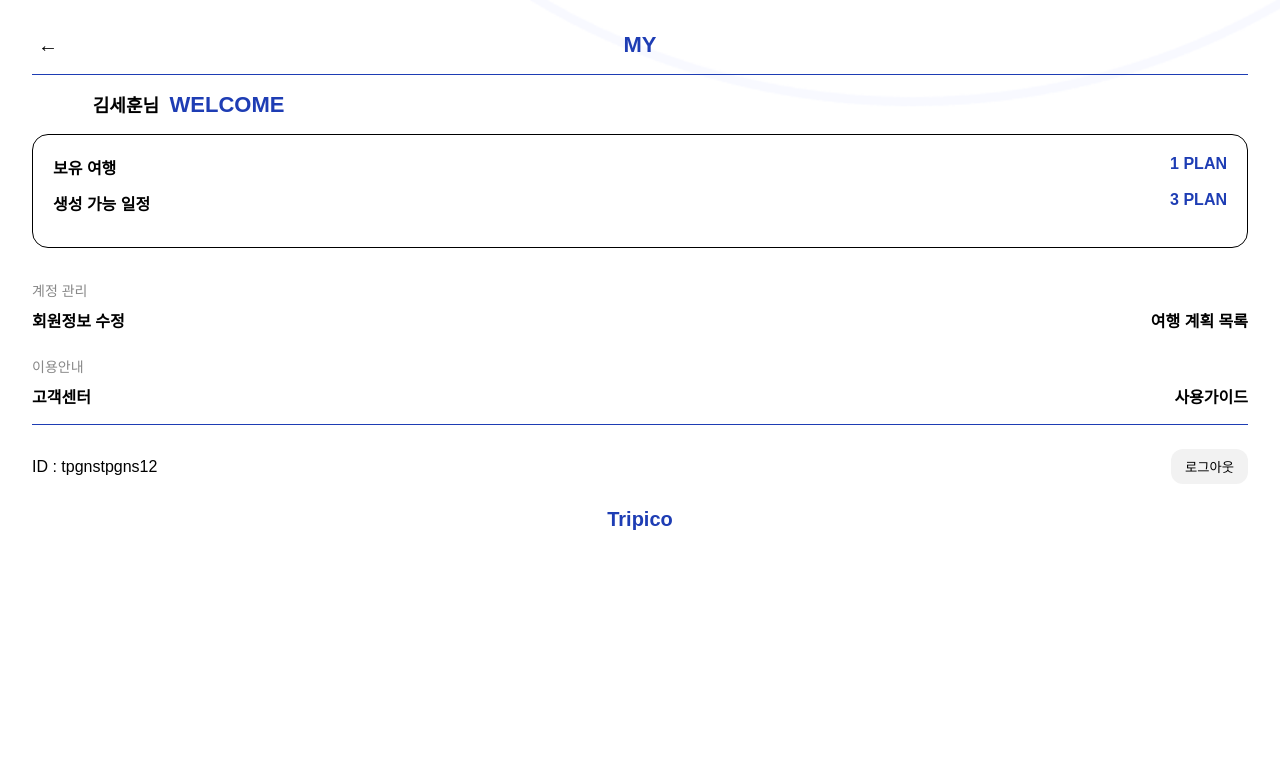
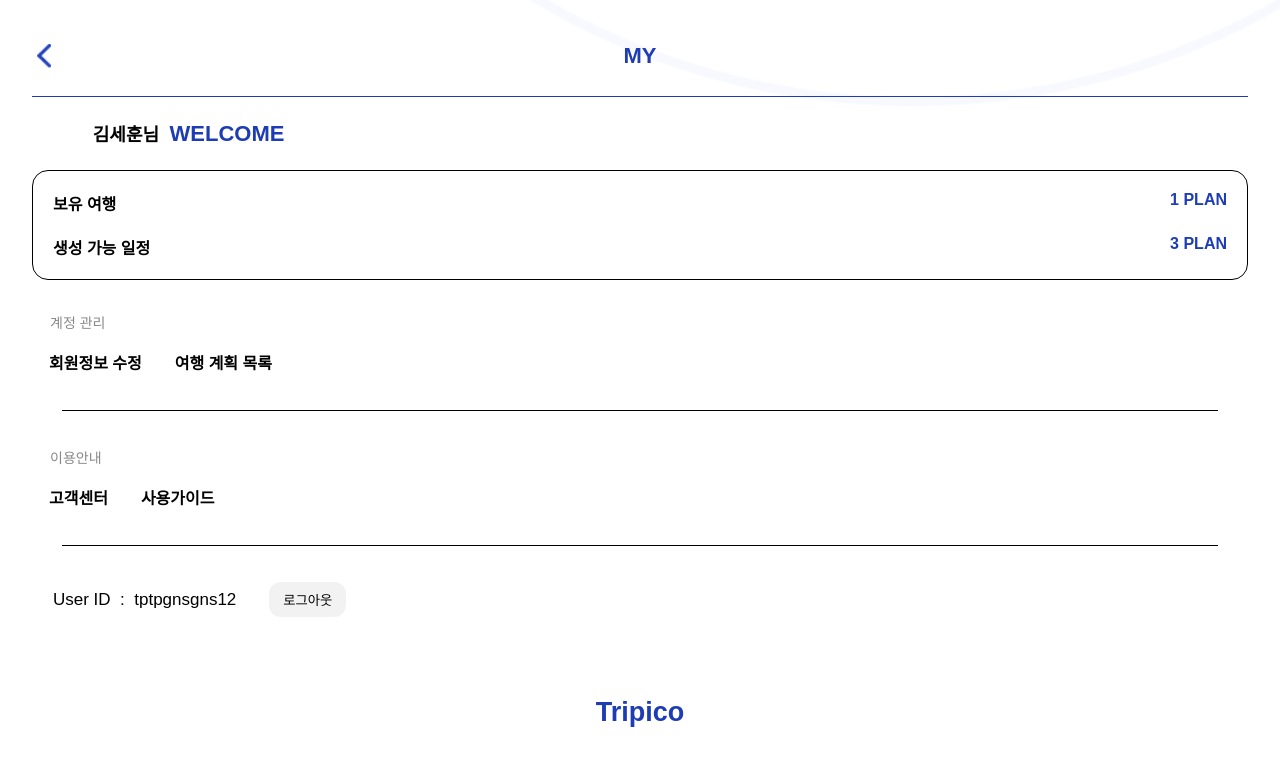
Before and after one commit to kimse8699/Tripico-FE, a React (Vite) app: page /mypage in a window 1280 px wide. Shown: the top 766 px of the page. Built offline with nearby package versions, Linux system fonts and the light colour scheme; a web font is replaced by a local one.

Commit message:
마이페이지 완성

```diff
--- a/src/pages/mypage.jsx
+++ b/src/pages/mypage.jsx
@@ -1,16 +1,18 @@
 import "../pages_styles/mypage.css";
+import { useNavigate } from "react-router-dom";
 
 function Mypage() {
+  const navigate = useNavigate()
   return (
     <div>
       <div className="mypage-container">
         {/* 상단 타이틀 */}
         <div className="mypage-header">
-          <button className="back-button">←</button>
+          <div onClick={()=>{navigate('/')}}className="back-button"></div>
           <h2 className="mypage-title">MY</h2>
         </div>
 
-        <hr className="divider" />
+        <hr className="top-divider" />
 
         {/* 인사말 */}
         <div className="welcome-text">
@@ -20,10 +22,10 @@ function Mypage() {
 
         {/* 여행 카드 */}
         <div className="plan-box">
-          <div className="plan-item">
+          <div className="plan-item1">
             <span>보유 여행</span> <span className="plan-count">1 PLAN</span>
           </div>
-          <div className="plan-item">
+          <div className="plan-item2">
             <span>생성 가능 일정</span>{" "}
             <span className="plan-count">3 PLAN</span>
           </div>
@@ -35,6 +37,7 @@ function Mypage() {
           <div>회원정보 수정</div>
           <div>여행 계획 목록</div>
         </div>
+        <hr className="divider" />
 
         {/* 이용 안내 */}
         <div className="section-title">이용안내</div>
@@ -47,8 +50,11 @@ function Mypage() {
 
         {/* ID + 로그아웃 */}
         <div className="footer-row">
-          <span>ID : tpgnstpgns12</span>
-          <button className="logout-button">로그아웃</button>
+          <div className="login-id">
+            <span>User ID &nbsp;: &nbsp;</span>
+            <span>tptpgnsgns12</span>
+          </div>
+          <button onClick={()=>{navigate('/welcome')}}className="logout-button">로그아웃</button>
         </div>
 
         {/* Tripico 로고 */}
--- a/src/pages_styles/home.css
+++ b/src/pages_styles/home.css
@@ -46,7 +46,7 @@
   }
 
   .schedule-card {
-    width: 100%;
+    width: 90%;
     max-width: 320px;
     background-color: white;
     border-radius: 16px;
--- a/src/pages_styles/mypage.css
+++ b/src/pages_styles/mypage.css
@@ -22,20 +22,31 @@ body {
 }
 
 .mypage-header {
+  display: flex;
   position: relative;
-  text-align: center;
+  align-items: center;
+  justify-content: center;
+  height: 48px;
+
   margin-bottom: 16px;
+  align-items: center;
+  justify-content: space-between;
 }
 
 .back-button {
+  width: 24px;
+  height: 24px;
+  background-image: url('/img/Chevron.png'); /* 이미지 경로 */
+  background-size: contain;
+  background-repeat: no-repeat;
+  background-position: center;
+  border: none;
+  background-color: transparent;
+  cursor: pointer;
   position: absolute;
   left: 0;
   top: 50%;
   transform: translateY(-50%);
-  background: none;
-  border: none;
-  font-size: 20px;
-  cursor: pointer;
 }
 
 .mypage-title {
@@ -43,18 +54,29 @@ body {
   font-weight: bold;
   color: #1e3db4;
   margin: 0;
+  position: absolute;
+  left: 50%;
+  top: 50%;
+  transform: translate(-50%, -50%);
 }
 
-.divider {
+.top-divider {
   border: none;
   height: 1px;
   background-color: #1e3db4;
   margin: 12px 0;
 }
+.divider {
+  border: none;
+  height: 1px;
+  background-color: black;
+  margin: 36px auto;
+  width: 95%;
+}
 
 .welcome-text {
     position: relative;
-  margin: 16px 0;
+  margin: 23px 0;
   left: 5%;
 }
 
@@ -76,12 +98,21 @@ body {
   border-radius: 16px;
   padding: 20px;
   margin-bottom: 32px;
+  gap: 12px;
 }
 
-.plan-item {
+.plan-item1 {
   display: flex;
   justify-content: space-between;
-  margin-bottom: 12px;
+  margin-bottom: 20px;
+  font-size: 16px;
+  font-weight: bold;
+}
+
+.plan-item2 {
+  display: flex;
+  justify-content: space-between;
+
   font-size: 16px;
   font-weight: bold;
 }
@@ -93,23 +124,29 @@ body {
 .section-title {
   font-size: 14px;
   color: #888;
-  margin: 24px 0 8px;
+  margin: 24px 0 18px 18px;
 }
 
 .row-menu {
   display: flex;
-  justify-content: space-between;
+  gap: 33px;
+  justify-content: start;
   font-weight: bold;
-  margin-bottom: 16px;
+  margin: 5px 0 17px 17px;
 }
 
 .footer-row {
   display: flex;
-  justify-content: space-between;
+  justify-content: start;
+  gap: 33px;
   align-items: center;
-  margin: 24px 0;
+  margin: 24px 0 0;
 }
-
+.login-id {
+  font-size: 17px;
+  font-weight: 500;
+  margin-left: 21px;
+}
 .logout-button {
   background-color: #f2f2f2;
   padding: 8px 14px;
@@ -121,7 +158,8 @@ body {
 
 .logo {
   text-align: center;
-  font-size: 20px;
+  font-size: 27px;
   font-weight: 700;
   color: #1e3db4;
+  margin-top: 80px;
 }
```
Also changed, not shown: public/img/Chevron.png (added).
